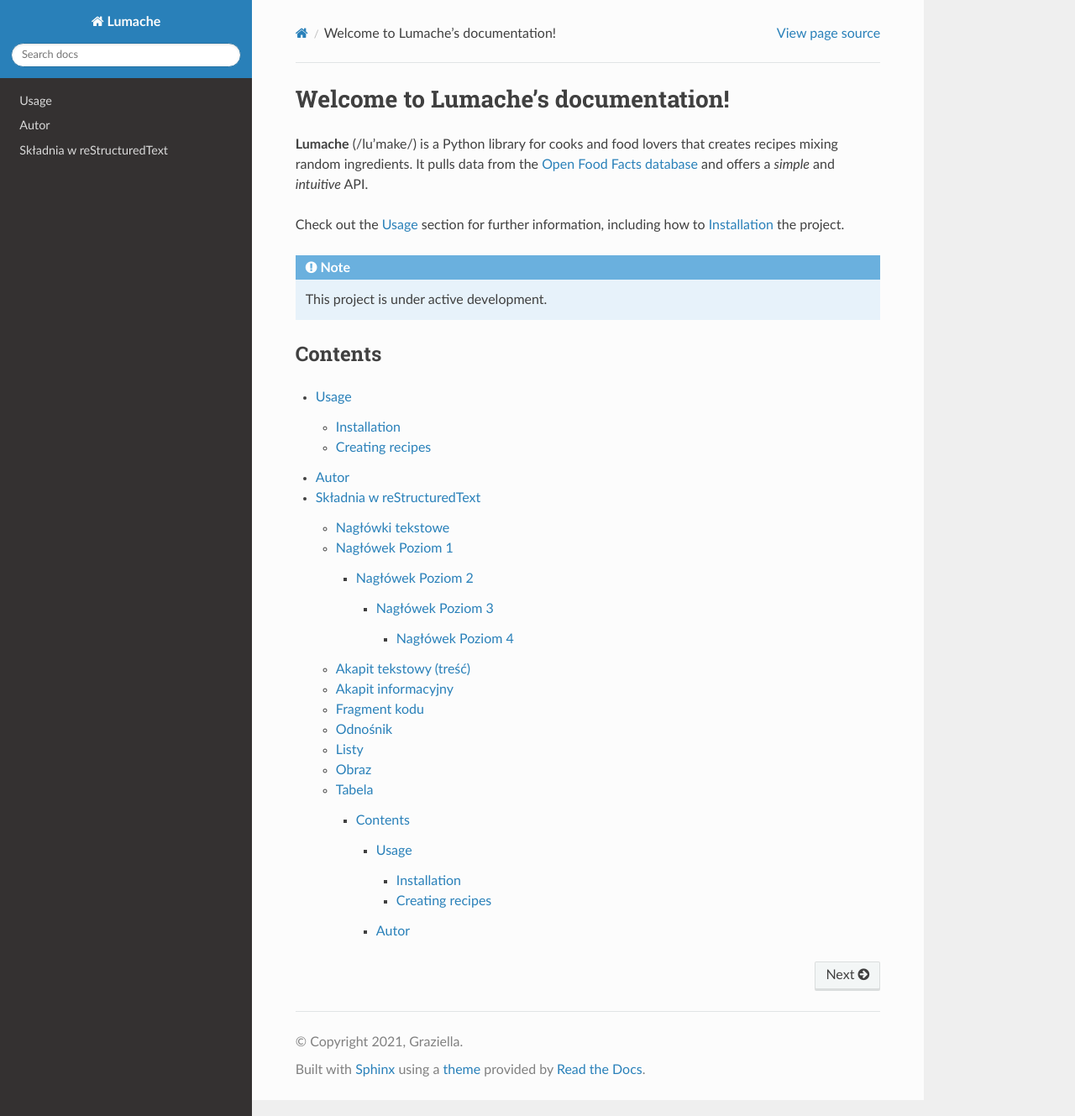
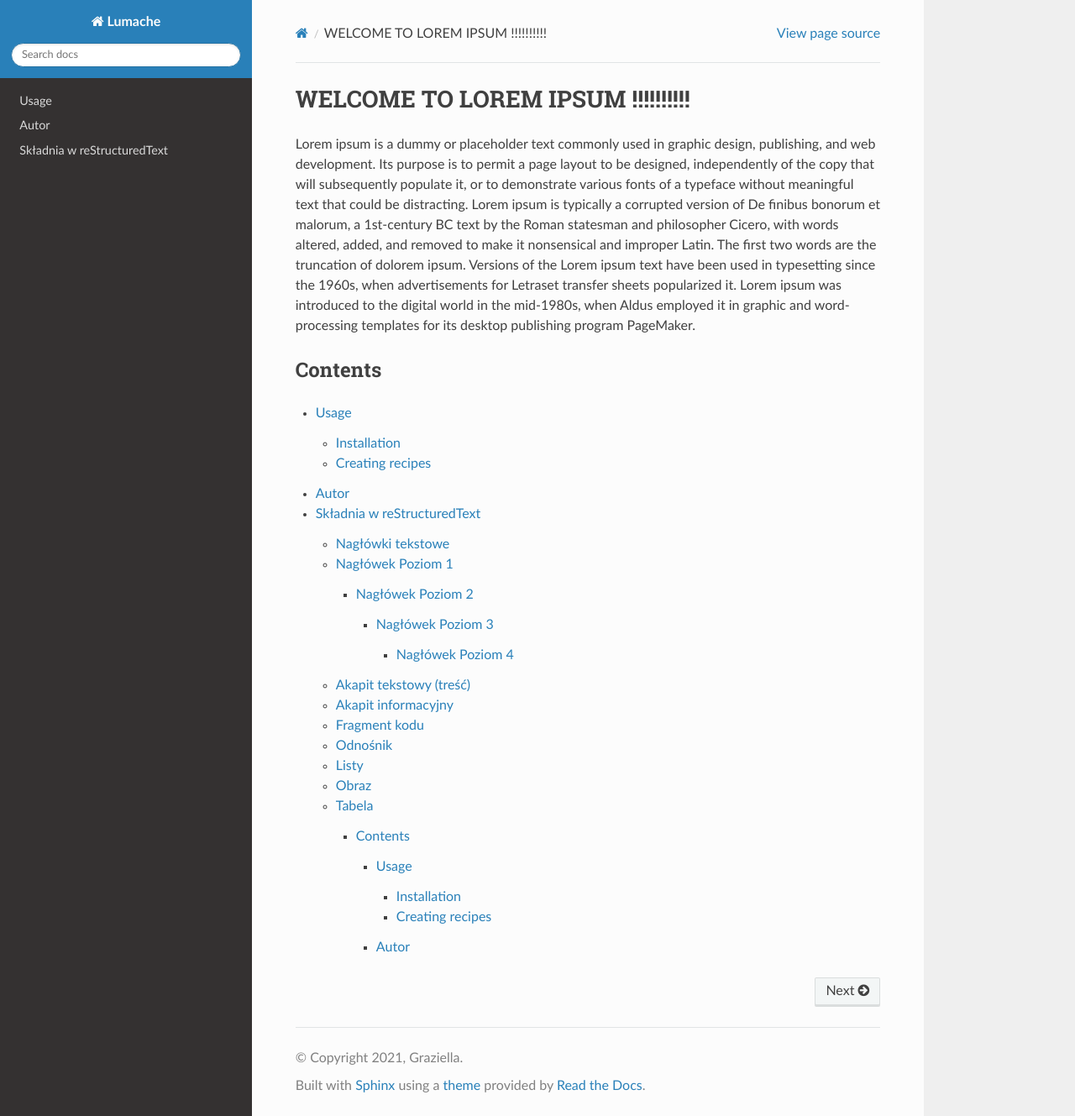
Before and after one commit to OskarCZSE/zse-4tpoc-rtd, a Sphinx documentation site: the page built from docs/source/index.rst, in a window 1280 px wide and 1329 px high. Shown: the whole window at 84% size. Built offline with Sphinx 7.4.7 and the Read the Docs theme 3.1.0, drawn with Linux system fonts in a browser that asks for light colours.

Commit message:
Update index.rst

```diff
--- a/docs/source/index.rst
+++ b/docs/source/index.rst
@@ -1,17 +1,7 @@
-Welcome to Lumache's documentation!
 ===================================
-
-**Lumache** (/lu'make/) is a Python library for cooks and food lovers
-that creates recipes mixing random ingredients.
-It pulls data from the `Open Food Facts database <https://world.openfoodfacts.org/>`_
-and offers a *simple* and *intuitive* API.
-
-Check out the :doc:`usage` section for further information, including
-how to :ref:`installation` the project.
-
-.. note::
-
-   This project is under active development.
+WELCOME TO LOREM IPSUM !!!!!!!!!!
+===================================
+Lorem ipsum is a dummy or placeholder text commonly used in graphic design, publishing, and web development. Its purpose is to permit a page layout to be designed, independently of the copy that will subsequently populate it, or to demonstrate various fonts of a typeface without meaningful text that could be distracting. Lorem ipsum is typically a corrupted version of De finibus bonorum et malorum, a 1st-century BC text by the Roman statesman and philosopher Cicero, with words altered, added, and removed to make it nonsensical and improper Latin. The first two words are the truncation of dolorem ipsum. Versions of the Lorem ipsum text have been used in typesetting since the 1960s, when advertisements for Letraset transfer sheets popularized it. Lorem ipsum was introduced to the digital world in the mid-1980s, when Aldus employed it in graphic and word-processing templates for its desktop publishing program PageMaker.
 
 Contents
 --------
```
